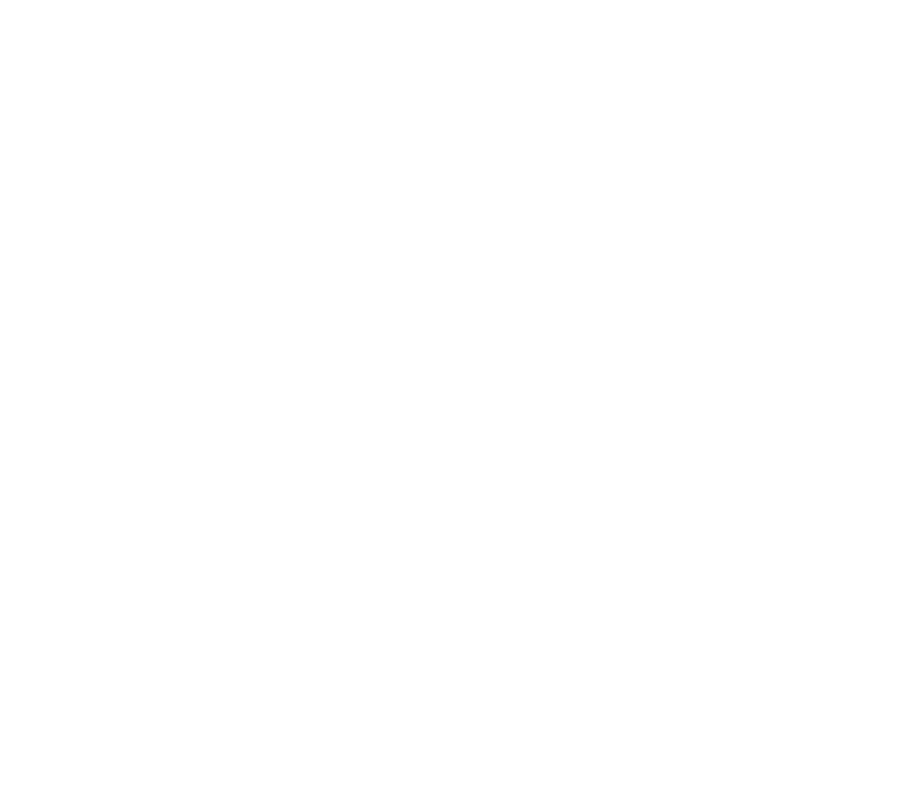
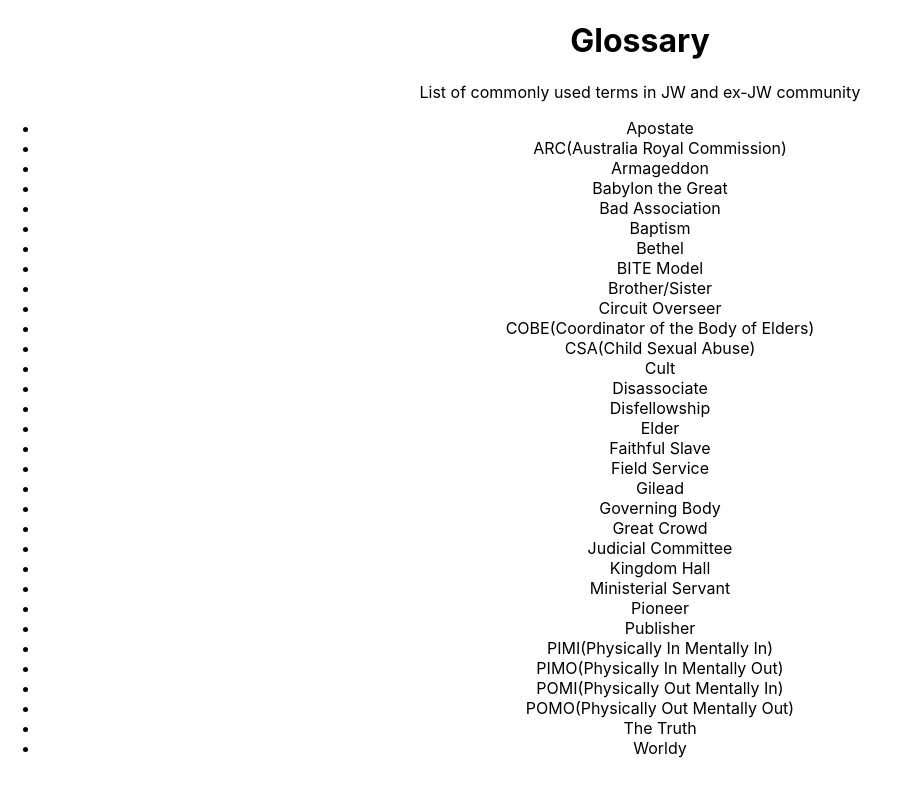
Before and after one commit to margenta2/finalproject-frontend, a React (Create React App) app in the folder finalproject-frontend/: page /glossary in a window 1280 px wide. Shown: the top 796 px of the page, without its empty margins (0-900 px from the left). Built offline with nearby package versions, Linux system fonts and the light colour scheme.

Commit message:
added deprogramming content

```diff
--- a/finalproject-frontend/src/components/Beliefs.js
+++ b/finalproject-frontend/src/components/Beliefs.js
@@ -4,7 +4,16 @@
 const Beliefs = () => {
     return (
         <div>
+            <h1>Beliefs Debunked</h1>
+            <ul>
+                <li><a href={"http://www.jwfacts.com/watchtower/607-7-times.php"}>1914 Chronology</a></li>
+                <li><a href={"http://www.jwfacts.com/watchtower/birthdays.php"}>Birthday Celebrations</a></li>
+                <li><a href={"http://www.jwfacts.com/watchtower/blood-transfusions.php"}>Blood Transfusions</a></li>
+                <li><a href={"http://www.jwfacts.com/watchtower/cross-or-stake.php"}>The Cross vs. Stake</a></li>
+                <li><a href={"http://www.jwfacts.com/watchtower/144000.php"}>The 144,000</a></li>
+                <li><a href={"http://www.jwfacts.com/watchtower/flood-noah-global.php"}>Global Flood</a></li>
 
+            </ul>
         </div>
     )
 }
--- a/finalproject-frontend/src/components/DeProgram.js
+++ b/finalproject-frontend/src/components/DeProgram.js
@@ -4,7 +4,24 @@
 const DeProgram = () => {
     return (
         <div>
-
+            <h1>De-Programming Resources</h1>
+            <ul>YouTube Channels
+                <li>Lloyd Evans</li>
+                <li>Telltale</li>
+                <li>Mentally Diseased</li>
+            </ul>
+            <ul>Books
+                <li>The Reluctant Apostate by Lloyd Evans</li>
+                <li>Crisis of Conscience by Raymond Franz</li>
+                <li>In Search of Christian Freedom by Raymond Franz</li>
+                <li>The Gentile Times Reconsidered by Carl O. Johnson</li>
+                <li>Exiting the JW Cult: A Healing Handbook by Bonnie Zieman</li>
+                <li>Shunned: A Survival Guide by Bonnie Zieman</li>
+                <li>Cracking the Cult Code for Therapists: What Every Cult Victim Wants Their Therapist to Know by Bonnie Zieman</li>
+            </ul>
+            <ul>Podcasts
+                <li>Shunned</li>
+            </ul>
         </div>
 
     )
--- a/finalproject-frontend/src/components/Glossary.js
+++ b/finalproject-frontend/src/components/Glossary.js
@@ -4,7 +4,42 @@
 const Glossary = () => {
     return (
         <div>
-
+            <h1>Glossary</h1>
+            <p>List of commonly used terms in JW and ex-JW community</p>
+            <ul>
+                <li>Apostate</li>
+                <li>ARC(Australia Royal Commission)</li>
+                <li>Armageddon</li>
+                <li>Babylon the Great</li>
+                <li>Bad Association</li>
+                <li>Baptism</li>
+                <li>Bethel</li>
+                <li>BITE Model</li>
+                <li>Brother/Sister</li>
+                <li>Circuit Overseer</li>
+                <li>COBE(Coordinator of the Body of Elders)</li>
+                <li>CSA(Child Sexual Abuse)</li>
+                <li>Cult</li>
+                <li>Disassociate</li>
+                <li>Disfellowship</li>
+                <li>Elder</li>
+                <li>Faithful Slave</li>
+                <li>Field Service</li>
+                <li>Gilead</li>
+                <li>Governing Body</li>
+                <li>Great Crowd</li>
+                <li>Judicial Committee</li>
+                <li>Kingdom Hall</li>
+                <li>Ministerial Servant</li>
+                <li>Pioneer</li>
+                <li>Publisher</li>
+                <li>PIMI(Physically In Mentally In)</li>
+                <li>PIMO(Physically In Mentally Out)</li>
+                <li>POMI(Physically Out Mentally In)</li>
+                <li>POMO(Physically Out Mentally Out)</li>
+                <li>The Truth</li>
+                <li>Worldy</li>
+            </ul>
         </div>
     )
 }
```
